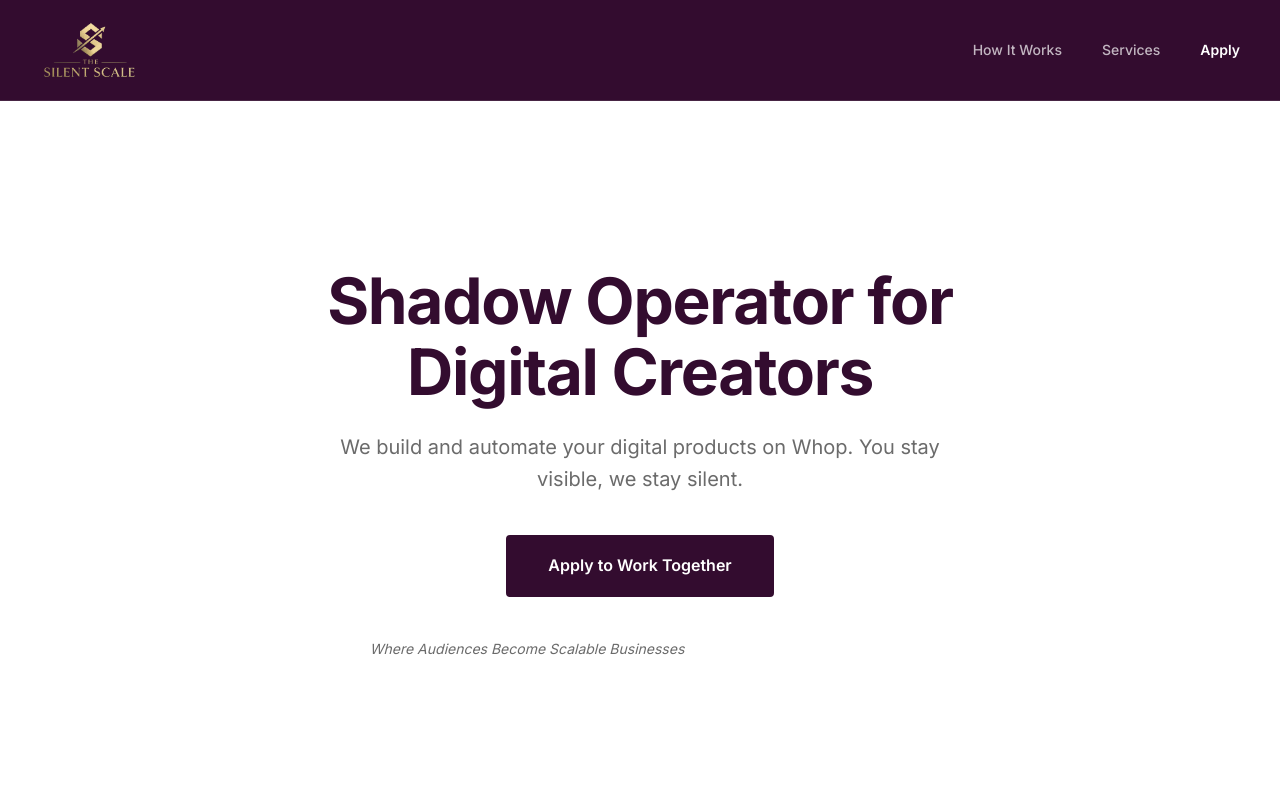
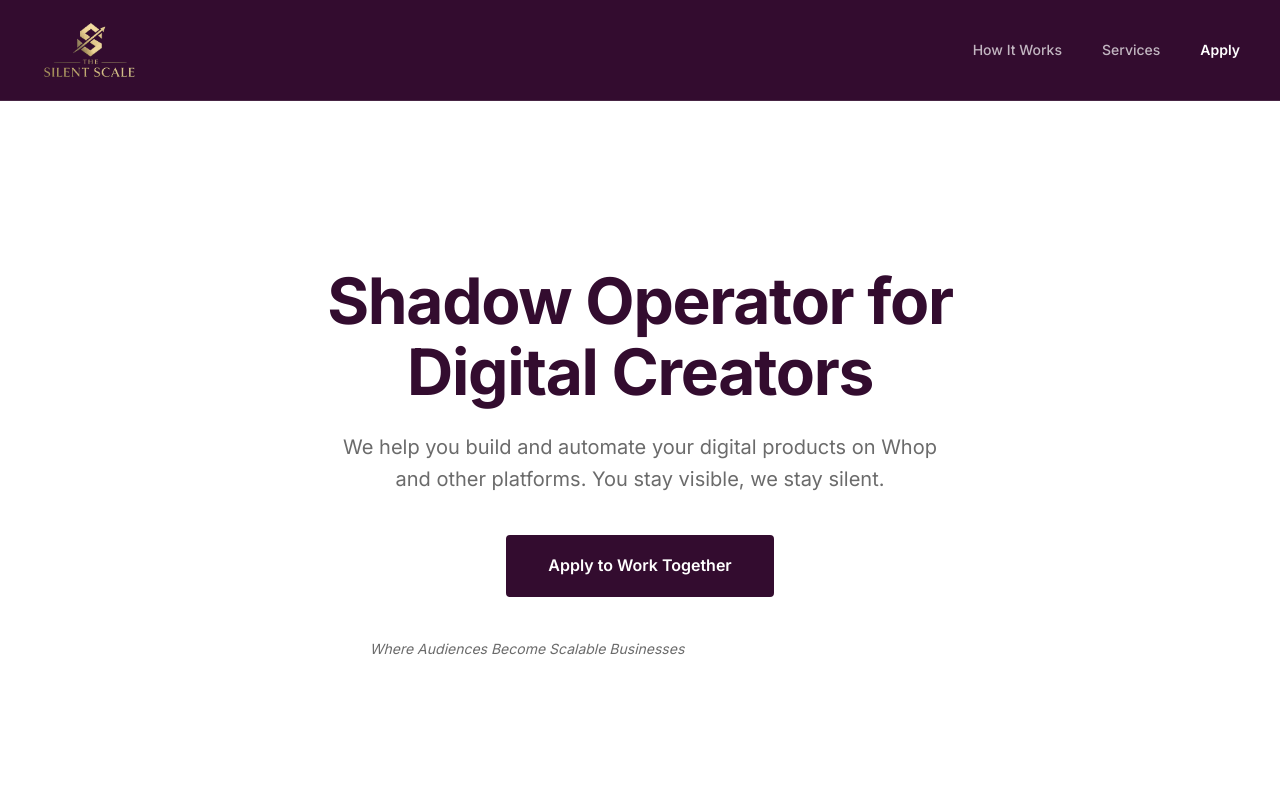
Before and after one commit to jennimmartin/the-silent-scale, a React (Vite) app: page / in a window 1280 px wide. Shown: the top 800 px of the page. Built offline with nearby package versions, Linux system fonts and the light colour scheme.

Commit message:
Final copy edit before launch

```diff
--- a/src/components/Hero.jsx
+++ b/src/components/Hero.jsx
@@ -13,8 +13,8 @@
         <h1 className="hero-title">Shadow Operator for Digital Creators</h1>
 
         <p className="hero-subtitle">
-          We build and automate your digital products on Whop. You stay visible,
-          we stay silent.
+          We help you build and automate your digital products on Whop and other
+          platforms. You stay visible, we stay silent.
         </p>
 
         <a
--- a/src/components/ServicesSection.jsx
+++ b/src/components/ServicesSection.jsx
@@ -20,7 +20,7 @@
               <li>Basic automations</li>
               <li>1 launch plan</li>
             </ul>
-            <p className="service-price">Starting at $5K</p>
+            <p className="service-price">Revenue share</p>
           </div>
 
           {/* Pro */}
@@ -37,7 +37,7 @@
               <li>AI-generated marketing materials</li>
               <li>30-day launch content plan</li>
             </ul>
-            <p className="service-price">$8K–$12K or revenue share</p>
+            <p className="service-price">Revenue share</p>
           </div>
 
           {/* Elite */}
@@ -54,7 +54,7 @@
               <li>Full automation stack</li>
               <li>Scaling roadmap</li>
             </ul>
-            <p className="service-price">$15K+ or revenue share</p>
+            <p className="service-price">Revenue share</p>
           </div>
         </div>
       </div>
```
